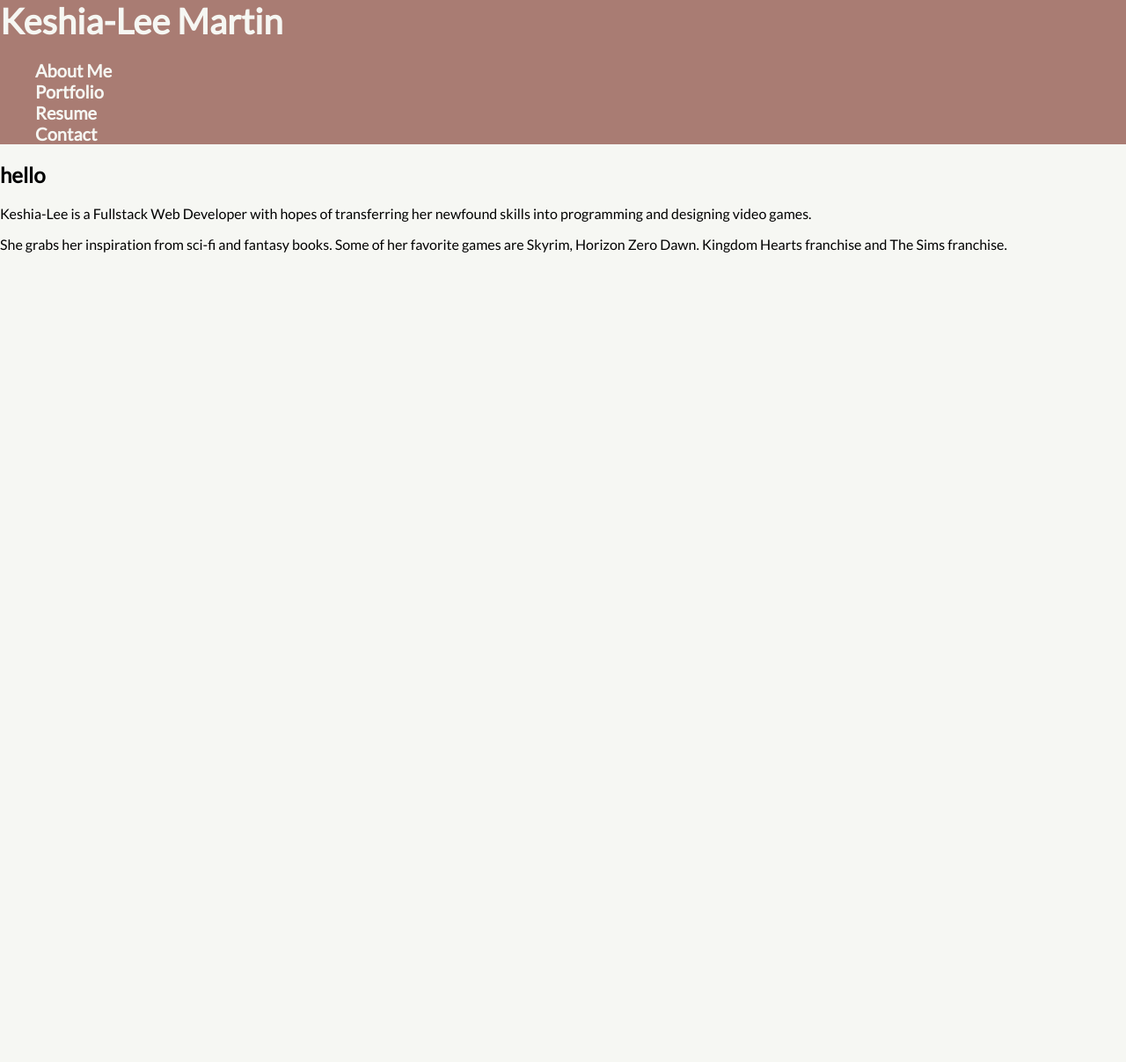
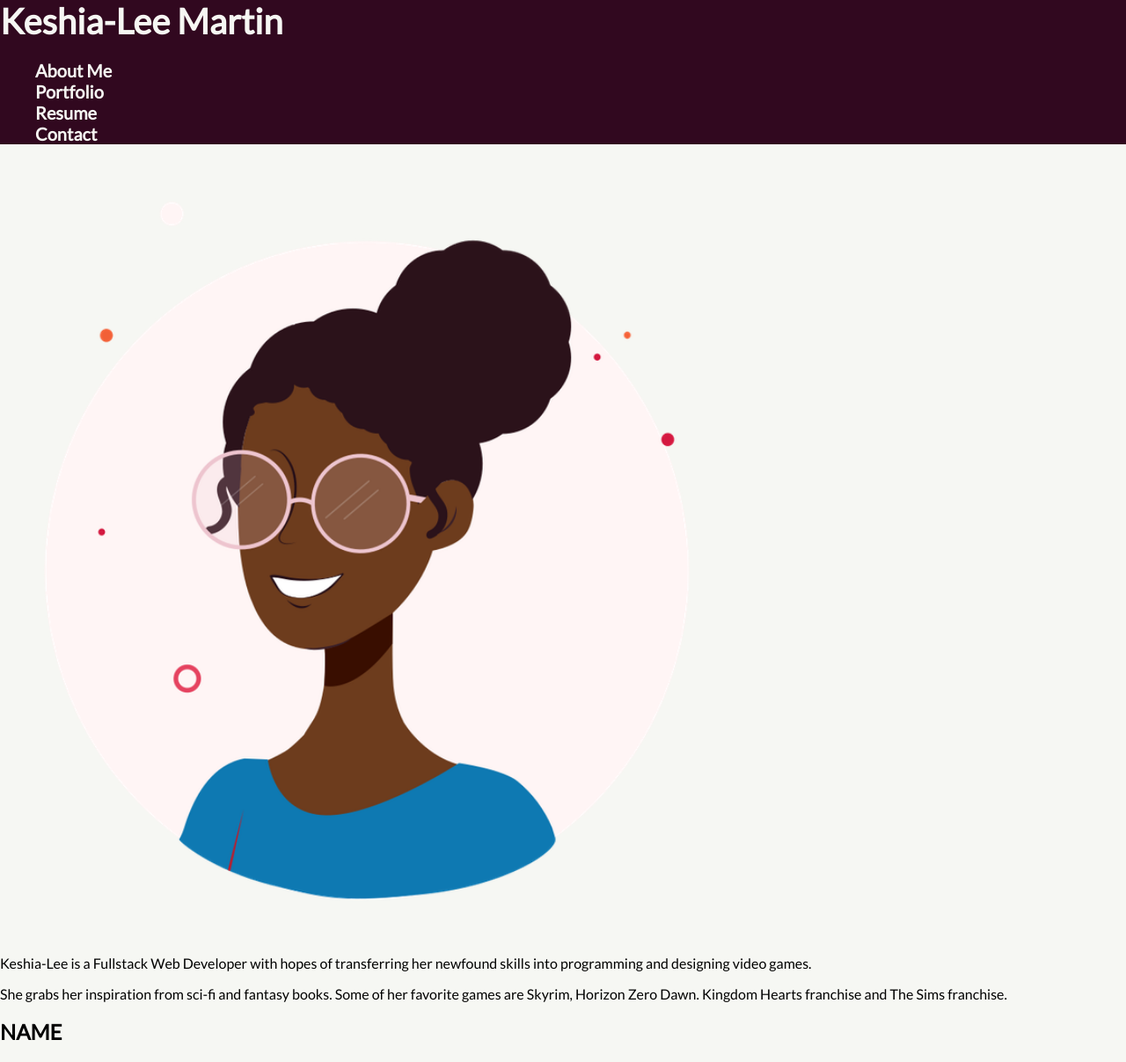
Before and after one commit to eeleelksm/eeleelksm-reactportfolio-20, a React (Create React App) app: page / in a window 1280 px wide. Shown: the whole page at 88% size. Before the commit the page ends 800 px from the top, so only its background shows below. Built offline with nearby package versions, Linux system fonts and the light colour scheme.

Commit message:
add avatar image

```diff
--- a/src/App.js
+++ b/src/App.js
@@ -2,6 +2,7 @@ import React from "react";
 import Nav from "./components/Navigation";
 import Header from "./components/Header";
 import About from "./components/About";
+import Portfolio from "./components/Project";
 
 function App() {
 	return (
@@ -9,6 +10,7 @@ function App() {
 			<Header />
 			<main>
 				<About />
+				<Portfolio />
 			</main>
 		</>
 	);
--- a/src/components/About/index.js
+++ b/src/components/About/index.js
@@ -1,10 +1,10 @@
 import React from "react";
+import avatarImage from "../../assets/images/avatar-bust.png";
 
 function About() {
 	return (
 		<section>
-			<h1>hello</h1>
-			{/* Image of myself/avatar */}
+			<img src={avatarImage} style={{ width: "65%" }}></img>
 			<p>
 				Keshia-Lee is a Fullstack Web Developer with hopes of transferring her
 				newfound skills into programming and designing video games.
--- a/src/components/Project/index.js
+++ b/src/components/Project/index.js
@@ -1 +1,12 @@
-import React from react;
+import React from "react";
+
+function Portfolio() {
+	return (
+		<section>
+			<h1>NAME</h1>
+			{/* image of project */}
+		</section>
+	);
+}
+
+export default Portfolio;
--- a/src/index.css
+++ b/src/index.css
@@ -9,7 +9,7 @@ body {
 header {
 	font-size: 40px;
 	font-weight: bolder;
-	background-color: #a97c73;
+	background-color: #31081f;
 	color: #f6f7f3;
 }
 
```
Also changed, not shown: src/assets/images/avatar-bust.png (added).
